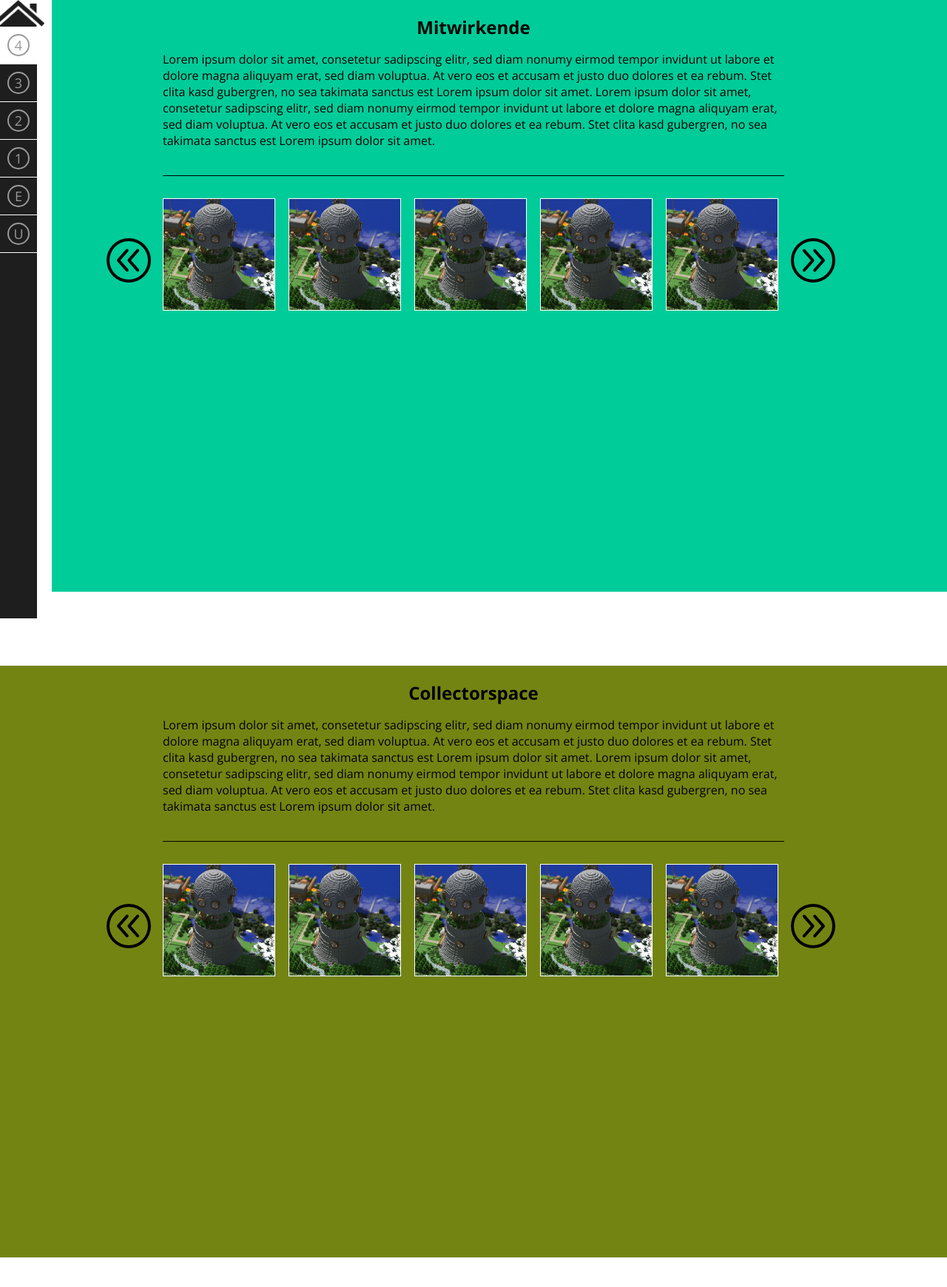
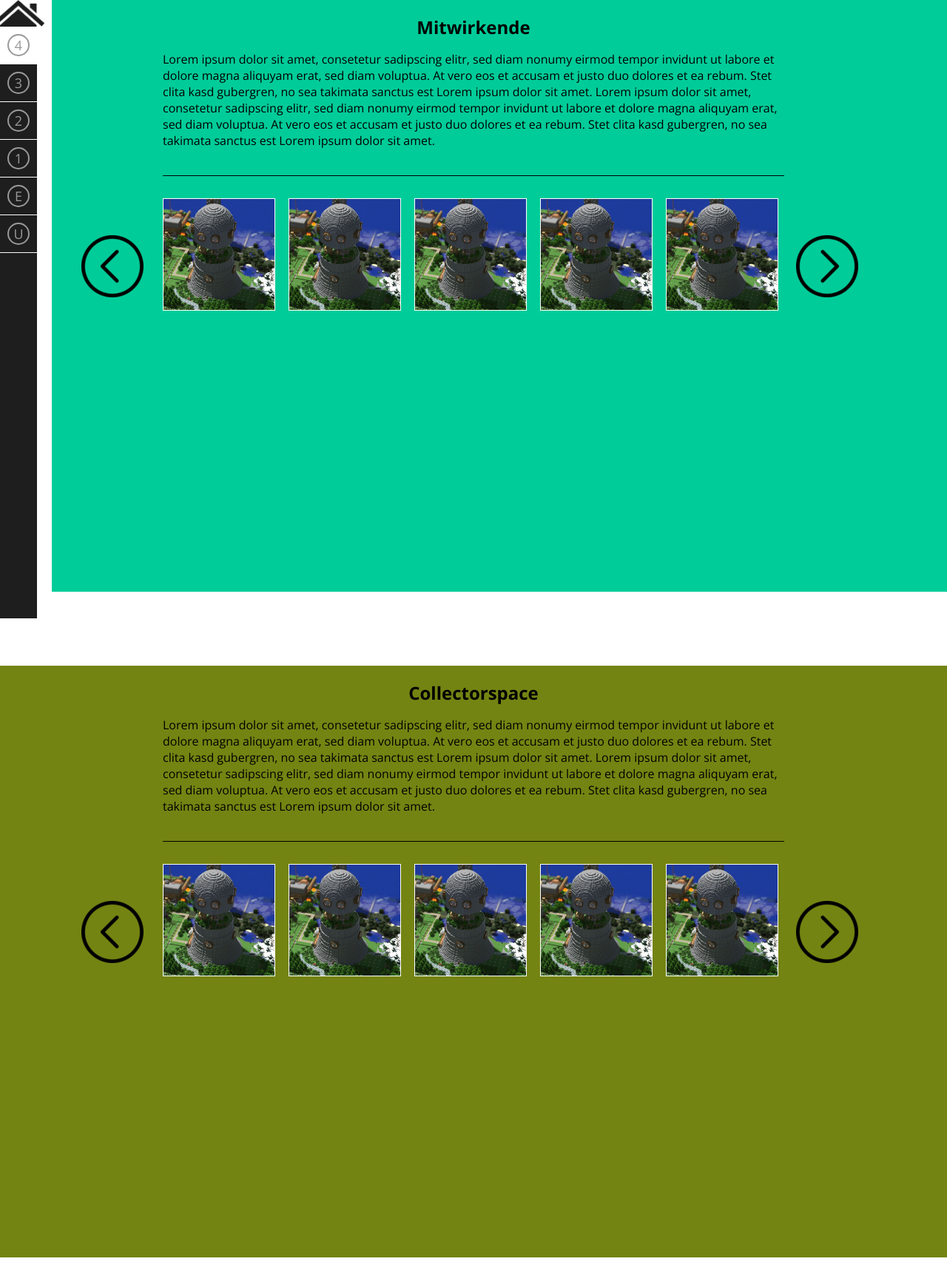
Before and after one commit to NiklasBerend/makergallery, a PHP site: page /makergallery/ in a window 1280 px wide. Shown: the top 1740 px of the page at 74% size. Run offline with PHP 8.4, Linux system fonts and the light colour scheme.

Commit message:
left and right arrow modified | exit arrow modified

```diff
--- a/css/index.css
+++ b/css/index.css
@@ -72,10 +72,10 @@ body > .container {
 	background-color: #1e1e1e;
 }
 #back_button {
-	width: 60px;
-	height: 60px;
-	background-image: url(arrow-left.png);
-	background-size: 50px;
+	width: 80px;
+	height: 80px;
+	background-image: url(exit.png);
+	background-size: 70px;
 	background-repeat: no-repeat;
 	background-position: center;
 	position: fixed;
@@ -232,8 +232,8 @@ section[ref='impressum'] {
 }
 .exhibits .navi a {
 	display: block;
-	width: 65px;
-	height: 65px;
+	width: 84px;
+	height: 84px;
 	margin-top: -130px;
 	position: absolute;
 	cursor: pointer;
@@ -241,13 +241,15 @@ section[ref='impressum'] {
 
 .exhibits .navi .next {
 	right: 0;
-	margin-right: -70px;
+	margin-right: -100px;
 	background: url(arrow-right.png);
+	background-repeat: no-repeat;
 }
 .exhibits .navi .prev {
 	left: 0;
-	left: -80px;
+	left: -110px;
 	background: url(arrow-left.png);
+	background-repeat: no-repeat;
 
 
 }
```
Also changed, not shown: css/arrow-left.png, css/arrow-right.png, css/exit.png (added).
